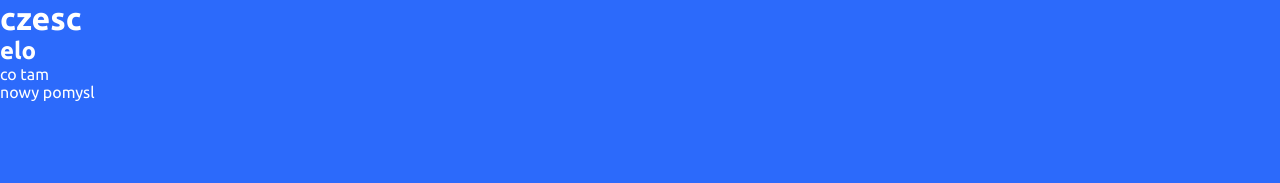
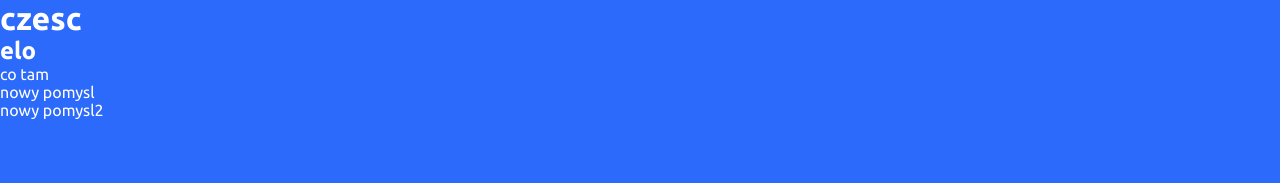
Before and after one commit to karolszyszka091/IIIgit, a plain HTML site: page index.html in a window 1280 px wide. Shown: the top 183 px of the page. Drawn offline with Linux system fonts and the light colour scheme.

Commit message:
Update index.html

```diff
--- a/index.html
+++ b/index.html
@@ -15,6 +15,8 @@
 <h2>elo</h2>
 <p>co tam</p>
 <p>nowy pomysl</p>
+<p>nowy pomysl2</p
+
 
 </body>
 
```
